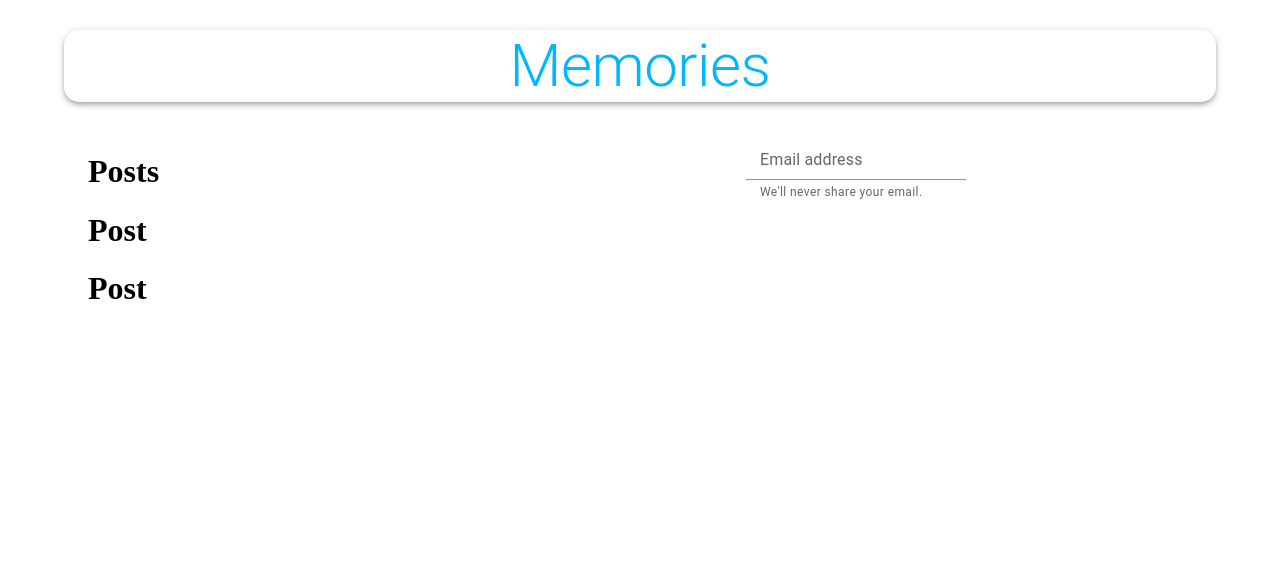
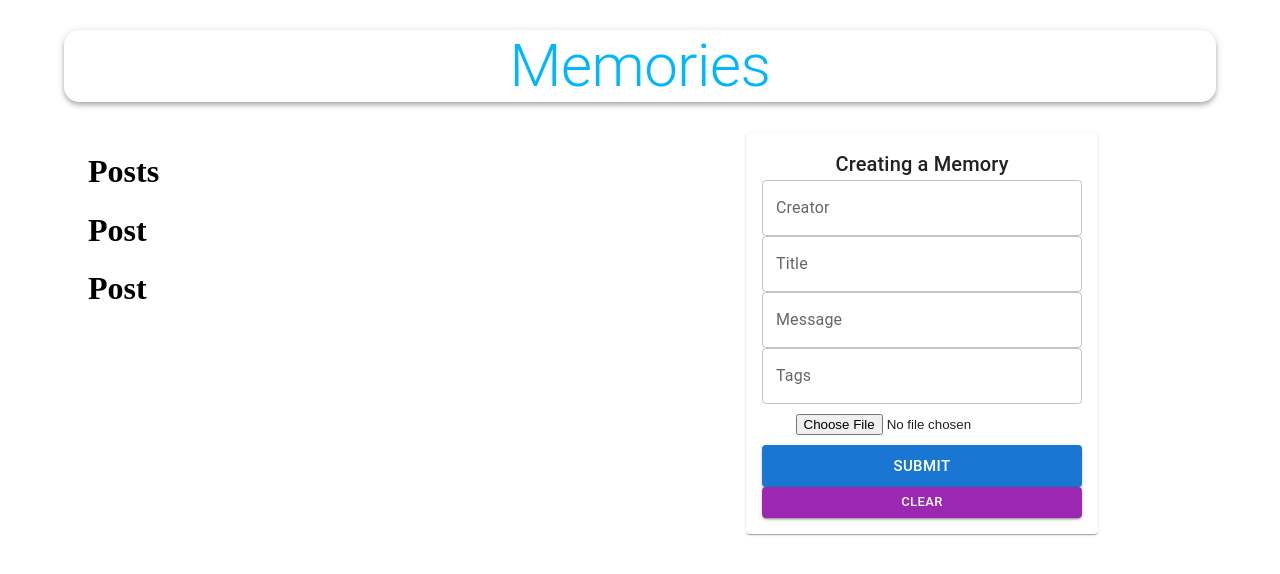
Before and after one commit to leah-choco/Memories-MERN-stack, a React (Create React App) app in the folder client/: page / in a window 1280 px wide. Shown: the top 574 px of the page. Built offline with nearby package versions, Linux system fonts and the light colour scheme; no server answers.

Commit message:
Adding all the form props I need, some styling added

```diff
--- a/client/package.json
+++ b/client/package.json
@@ -2,6 +2,7 @@
   "name": "client",
   "version": "0.1.0",
   "private": true,
+  "proxy": "http://localhost:5000",
   "dependencies": {
     "@emotion/react": "^11.10.5",
     "@emotion/styled": "^11.10.5",
--- a/client/src/components/Form/Form.js
+++ b/client/src/components/Form/Form.js
@@ -1,18 +1,105 @@
-import React from "react";
+import React, { useState } from "react";
 
-import { FormControl, InputLabel, Input, FormHelperText } from "@mui/material/";
+import FileBase from "react-file-base64";
 
+//import { FormControl, InputLabel, Input, FormHelperText } from "@mui/material/";
+import { TextField, Button, Typography, Paper } from "@mui/material";
 import "./form.css";
 
 const Form = () => {
+  const [postData, setPostData] = useState({
+    creator: "",
+    title: "",
+    message: "",
+    tags: "",
+    selectedFile: "",
+  });
+
+  const handleSubmit = () => {};
+
+  const clear = () => {};
   return (
-    <FormControl>
-      <InputLabel htmlFor="my-input">Email address</InputLabel>
-      <Input id="my-input" aria-describedby="my-helper-text" />
-      <FormHelperText id="my-helper-text">
-        We'll never share your email.
-      </FormHelperText>
-    </FormControl>
+    <Paper className="paper">
+      <form
+        autoComplete="off"
+        noValidate
+        className="form"
+        onSubmit={handleSubmit}
+      >
+        <Typography variant="h6">Creating a Memory</Typography>
+        <TextField
+          name="creator"
+          variant="outlined"
+          label="Creator"
+          fullWidth
+          value={postData.creator}
+          onChange={(e) =>
+            setPostData({ ...postData, creator: e.target.value })
+          }
+        />
+        <TextField
+          name="title"
+          variant="outlined"
+          label="Title"
+          fullWidth
+          value={postData.title}
+          onChange={(e) => setPostData({ ...postData, title: e.target.value })}
+        />
+        <TextField
+          name="message"
+          variant="outlined"
+          label="Message"
+          fullWidth
+          value={postData.message}
+          onChange={(e) =>
+            setPostData({ ...postData, message: e.target.value })
+          }
+        />
+        <TextField
+          name="tags"
+          variant="outlined"
+          label="Tags"
+          fullWidth
+          value={postData.tags}
+          onChange={(e) => setPostData({ ...postData, tags: e.target.value })}
+        />
+        <div className="fileInput">
+          <FileBase
+            type="file"
+            multiple={false}
+            onDone={({ base64 }) =>
+              setPostData({ ...postData, selectedFile: base64 })
+            }
+          />
+        </div>
+        <Button
+          className="buttonSubmit"
+          variant="contained"
+          color="primary"
+          size="large"
+          type="submit"
+          fullWidth
+        >
+          Submit
+        </Button>
+        <Button
+          variant="contained"
+          color="secondary"
+          size="small"
+          onClick={clear}
+          fullWidth
+        >
+          Clear
+        </Button>
+      </form>
+    </Paper>
+    // <FormControl>
+    //   <InputLabel htmlFor="my-input">Email address</InputLabel>
+    //   <Input id="my-input" aria-describedby="my-helper-text" />
+    //   <FormHelperText id="my-helper-text">
+    //     We'll never share your email.
+    //   </FormHelperText>
+    // </FormControl>
   );
 };
 
--- a/client/src/components/Form/form.css
+++ b/client/src/components/Form/form.css
@@ -0,0 +1,18 @@
+.form {
+    text-align: center;
+    display: flex;
+    flex-wrap: wrap;
+    justify-content: center;
+}
+
+.paper {
+    padding: 1rem;
+}
+
+.fileInput {
+    margin: 10px 0;
+}
+
+.buttonSubmit {
+
+}
--- a/client/src/components/Posts/Posts.js
+++ b/client/src/components/Posts/Posts.js
@@ -1,9 +1,14 @@
 import React from "react";
 import Post from "./Post/Post";
+
+import { useSelector } from "react-redux";
 
 import "./posts.css";
 
 const Posts = () => {
+  const posts = useSelector((state) => state.posts);
+
+  console.log(posts);
   return (
     <>
       <h1>Posts</h1>
--- a/client/src/reducers/posts.js
+++ b/client/src/reducers/posts.js
@@ -1,7 +1,7 @@
 export default (posts = [], action) => {
   switch (action.type) {
     case "FETCH_ALL":
-      return posts;
+      return action.payload;
     case "CREATE":
       return posts;
     default:
```
Also changed, not shown: 1 other file (tests, documents, lock files or other folders).
